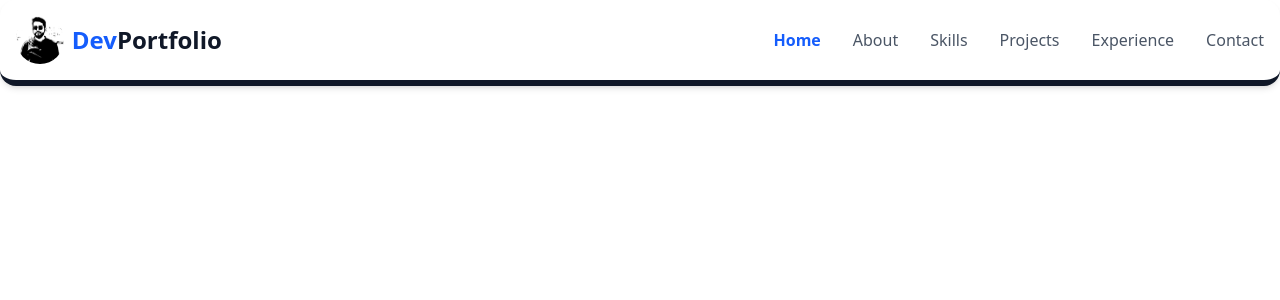
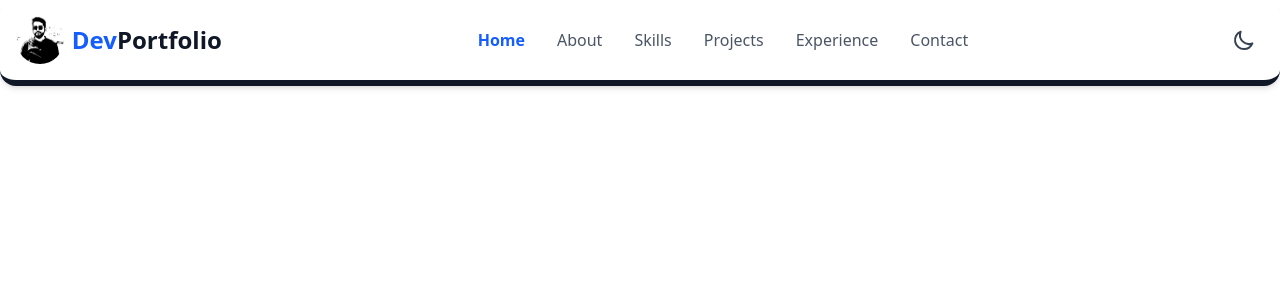
Before and after one commit to SumaniqueCode/SumaniqueCode, a React (Vite) app: page / in a window 1280 px wide. Shown: the top 300 px of the page. Built offline with nearby package versions, Linux system fonts and the light colour scheme.

Commit message:
Implemented darktoggle in header

```diff
--- a/src/portfolio/layout/Header.tsx
+++ b/src/portfolio/layout/Header.tsx
@@ -1,3 +1,4 @@
+import DarkToggler from "./components/DarkToggler";
 import Logo from "../../../public/images/logos/admin_bw.jpg"
 interface headerProps {
   darkMode: boolean,
@@ -8,7 +9,7 @@ interface headerProps {
   setMobileMenuOpen: (mobileMenuOpen: boolean) => void,
 }
 
-const Header = ({ activeSection, scrollToSection, darkMode, mobileMenuOpen, setMobileMenuOpen }: headerProps) => {
+const Header = ({ activeSection, scrollToSection, toggleDarkMode, darkMode, mobileMenuOpen, setMobileMenuOpen }: headerProps) => {
   const navButtons = ['home', 'about', 'skills', 'projects', 'experience', 'contact']
   return (
     <header className={`fixed w-full z-10 border-b-6 rounded-2xl ${darkMode ? 'bg-gray-800' : 'bg-white'} shadow-md`}>
@@ -35,6 +36,9 @@ const Header = ({ activeSection, scrollToSection, darkMode, mobileMenuOpen, setM
             </button>
           ))}
         </nav>
+
+        {/* Dark mode toggle */}
+        <DarkToggler darkMode={darkMode} toggleDarkMode={toggleDarkMode} />
 
         {/* Mobile menu button */}
         <button
```
